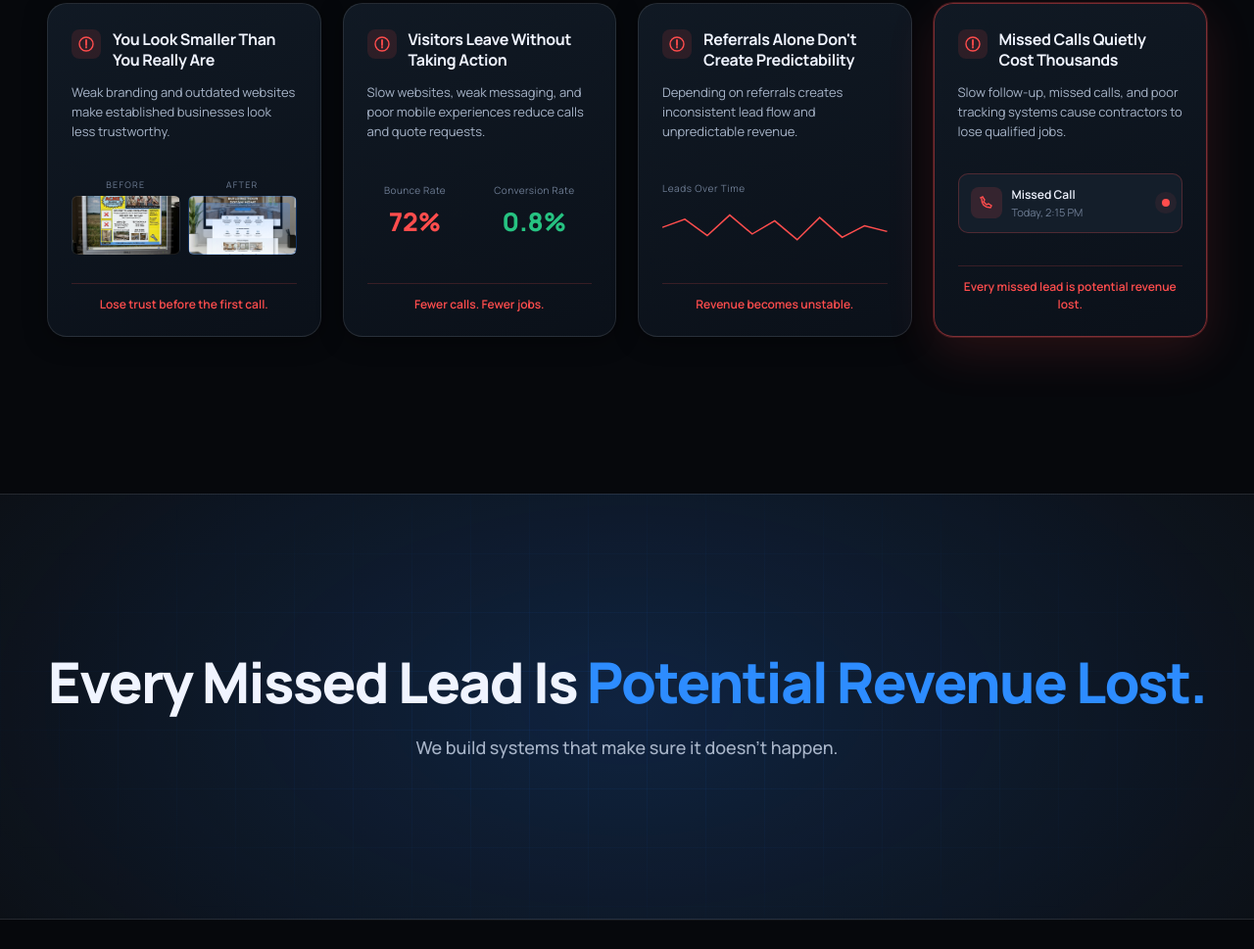
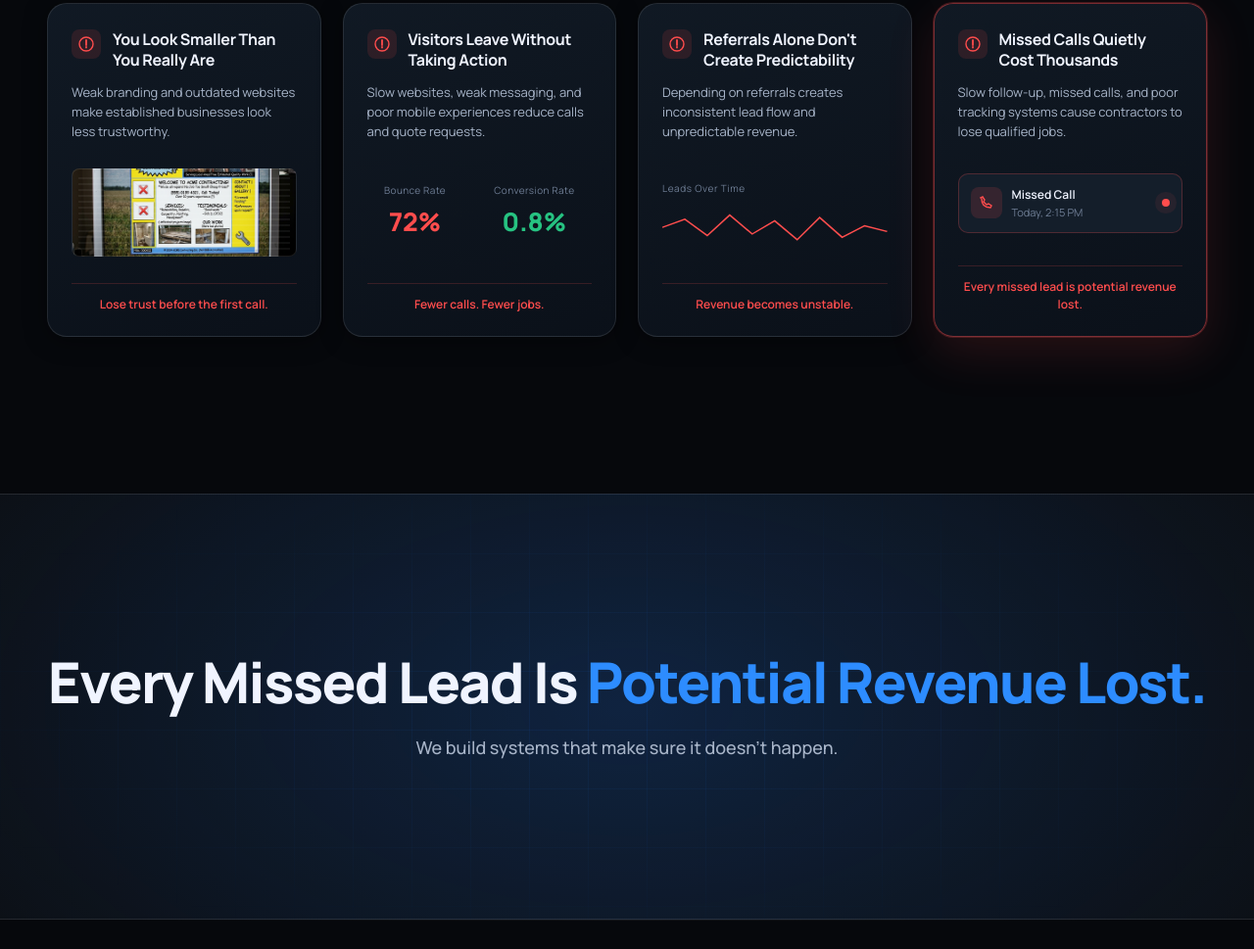
Before and after one commit to natejake935/ironclad-digital, a plain HTML site: page index.html in a window 1280 px wide. Shown: the part 1342-2311 px from the top of the page at 98% size. Drawn offline with Linux system fonts and the light colour scheme.

Commit message:
fix: show only before image in first problem card, remove before/after split

```diff
--- a/index.html
+++ b/index.html
@@ -231,16 +231,7 @@
           </div>
           <p>Weak branding and outdated websites make established businesses look less trustworthy.</p>
           <div class="problem-card__visual">
-            <div class="pv-split">
-              <div class="pv-side pv-side--before">
-                <span class="pv-tag">BEFORE</span>
-                <div class="pv-mock pv-mock--bad"></div>
-              </div>
-              <div class="pv-side pv-side--after">
-                <span class="pv-tag">AFTER</span>
-                <div class="pv-mock pv-mock--good"></div>
-              </div>
-            </div>
+            <div class="pv-mock pv-mock--bad" style="width:100%;height:90px;border-radius:8px;"></div>
           </div>
           <div class="problem-card__alert-text">Lose trust before the first call.</div>
         </article>
```
